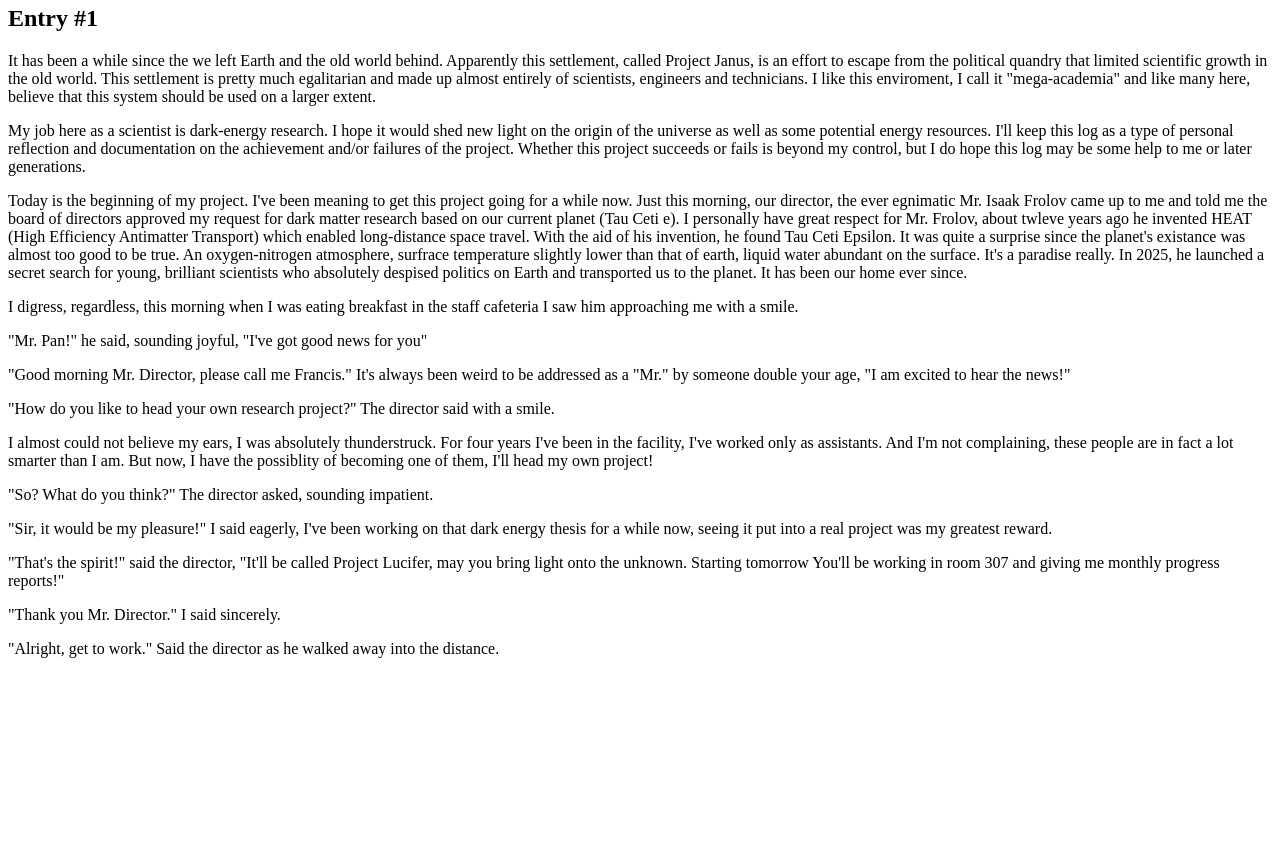
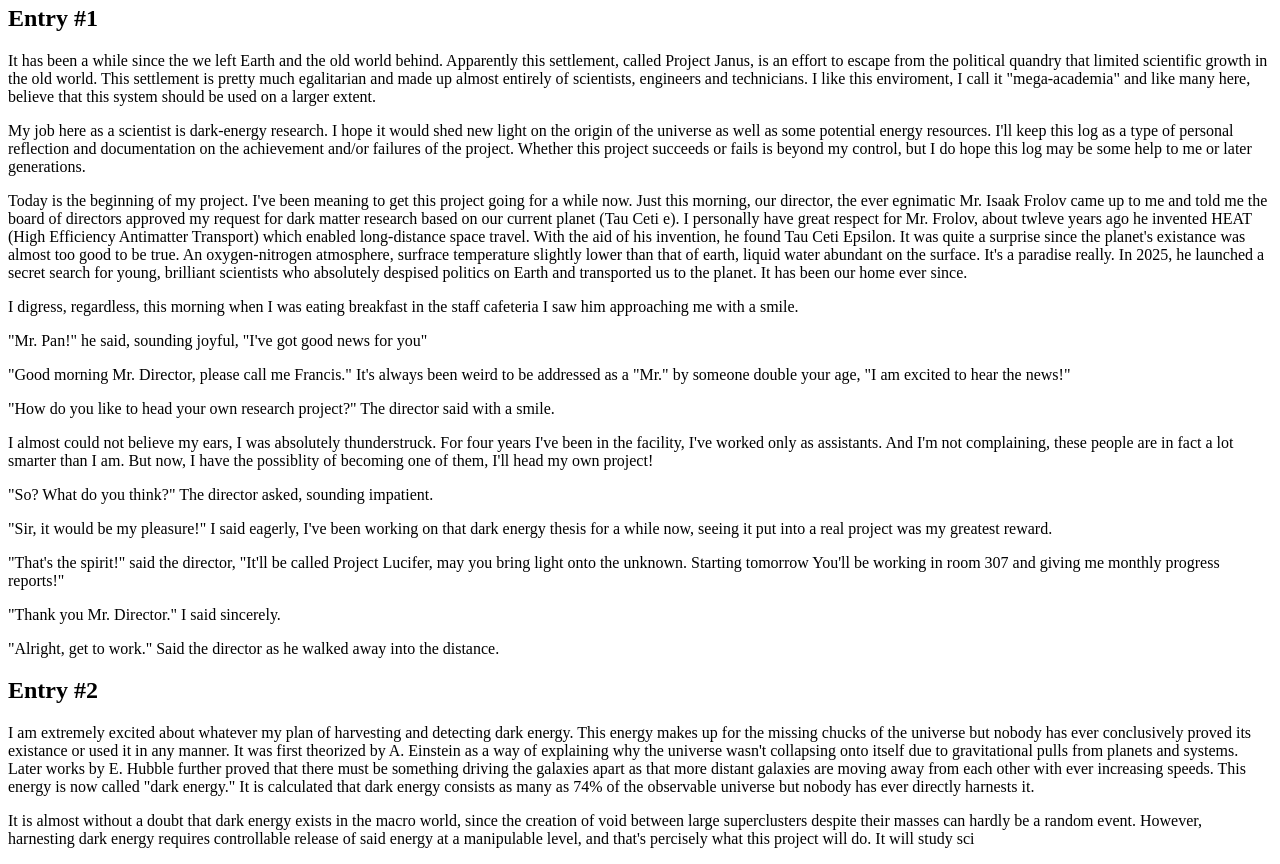
Before and after one commit to janus-chronicles/janus-chronicles.github.io, a plain HTML site: page projectLucifer/index.html in a window 1280 px wide. Shown: the part 115-979 px from the top of the page. Before the commit the page ends 800 px from the top, so only its background shows below. Drawn offline with Linux system fonts and the light colour scheme; files that its build step writes are made by us from their sources; files whose address does not match are found by name.

Commit message:
entry 1.5 added

```diff
--- a/projectLucifer/index.html
+++ b/projectLucifer/index.html
@@ -64,6 +64,25 @@
 		<p>"Thank you Mr. Director." I said sincerely.</p>
 		<p>"Alright, get to work." Said the director as he walked away into
 		the distance.</p>
+
+
+		<h2>Entry #2</h2>
+		<p>I am extremely excited about whatever my plan of harvesting and
+		detecting dark energy. This energy makes up for the missing chucks of
+		the universe but nobody has ever conclusively proved its existance or
+		used it in any manner. It was first theorized by A. Einstein as a way
+		of explaining why the universe wasn't collapsing onto itself due to
+		gravitational pulls from planets and systems. Later works by E. Hubble
+		further proved that there must be something driving the galaxies apart
+		as that more distant galaxies are moving away from each other with ever
+		increasing speeds. This energy is now called "dark energy." It is calculated
+		that dark energy consists as many as 74% of the observable universe
+		but nobody has ever directly harnests it.</p>
+		<p>It is almost without a doubt that dark energy exists in the macro world,
+		since the creation of void between large superclusters despite their masses
+		can hardly be a random event. However, harnesting dark energy requires
+		controllable release of said energy at a manipulable level, and that's
+		percisely what this project will do. It will study sci
 	</body>
 
 </html>
```
